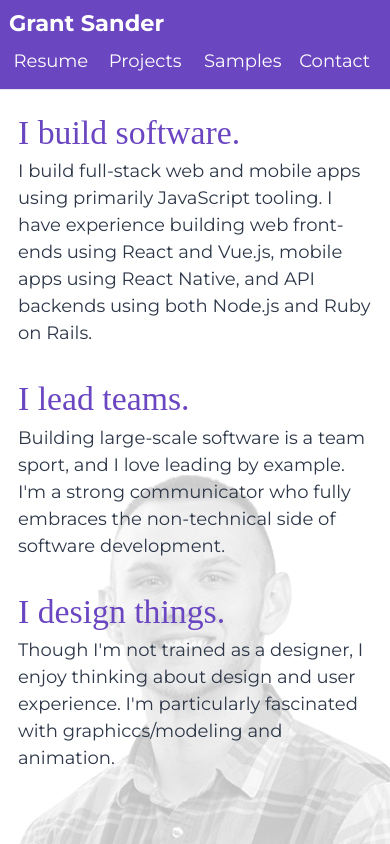
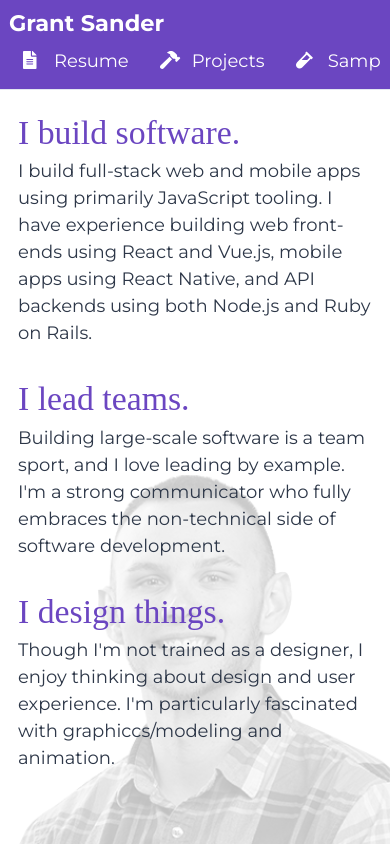
Before and after one commit to gksander/gksander-gatsby, a Gatsby site: page / in a window 390 px wide. Built offline with nearby package versions, Linux system fonts and the light colour scheme; Gatsby itself is replaced by a stand-in of ours; a web font is replaced by a local one.

Commit message:
Fix some layou

```diff
--- a/src/components/Layout.tsx
+++ b/src/components/Layout.tsx
@@ -146,18 +146,18 @@ const Layout: React.FC<{ location?: any }> = ({ children, location }) => {
             </Link>
           </div>
           <div className="flex-1 flex md:flex-col">
-            <div className="md:flex-grow">
-              <div className="grid grid-cols-4 md:grid-cols-1 gap-2 overflow-x-auto">
+            <div className="md:flex-grow w-full">
+              <div className="overflow-x-auto md:overflow-x-hidden flex md:flex-col">
                 {Links.map((link) => (
                   <Link
                     to={link.to}
                     key={link.to}
-                    className="flex items-center p-1 rounded hover:bg-primary-800 transition-all duration-200"
+                    className="flex items-center py-1 px-2 rounded hover:bg-primary-800 transition-all duration-200 mr-2 md:mr-0 md:mb-2"
                     activeClassName="bg-primary-800"
                     partiallyActive
                   >
                     <div className="flex flex-1">
-                      <span className="w-8 px-1 tex-center hidden md:inline">
+                      <span className="w-8 px-1 tex-center inline">
                         <FontAwesomeIcon icon={link.icon} />
                       </span>
                       <span className="flex-1">{link.title}</span>
--- a/src/pages/index.tsx
+++ b/src/pages/index.tsx
@@ -1,6 +1,7 @@
 import * as React from "react";
 import { SEO } from "../components/Seo";
 import { graphql, useStaticQuery } from "gatsby";
+import { Spacer } from "../components/Spacer";
 
 const Sections: { title: string; description: string }[] = [
   {
@@ -52,6 +53,7 @@ const IndexPage: React.FC = () => {
             ))}
           </div>
         </div>
+        <Spacer />
       </div>
     </React.Fragment>
   );
```
